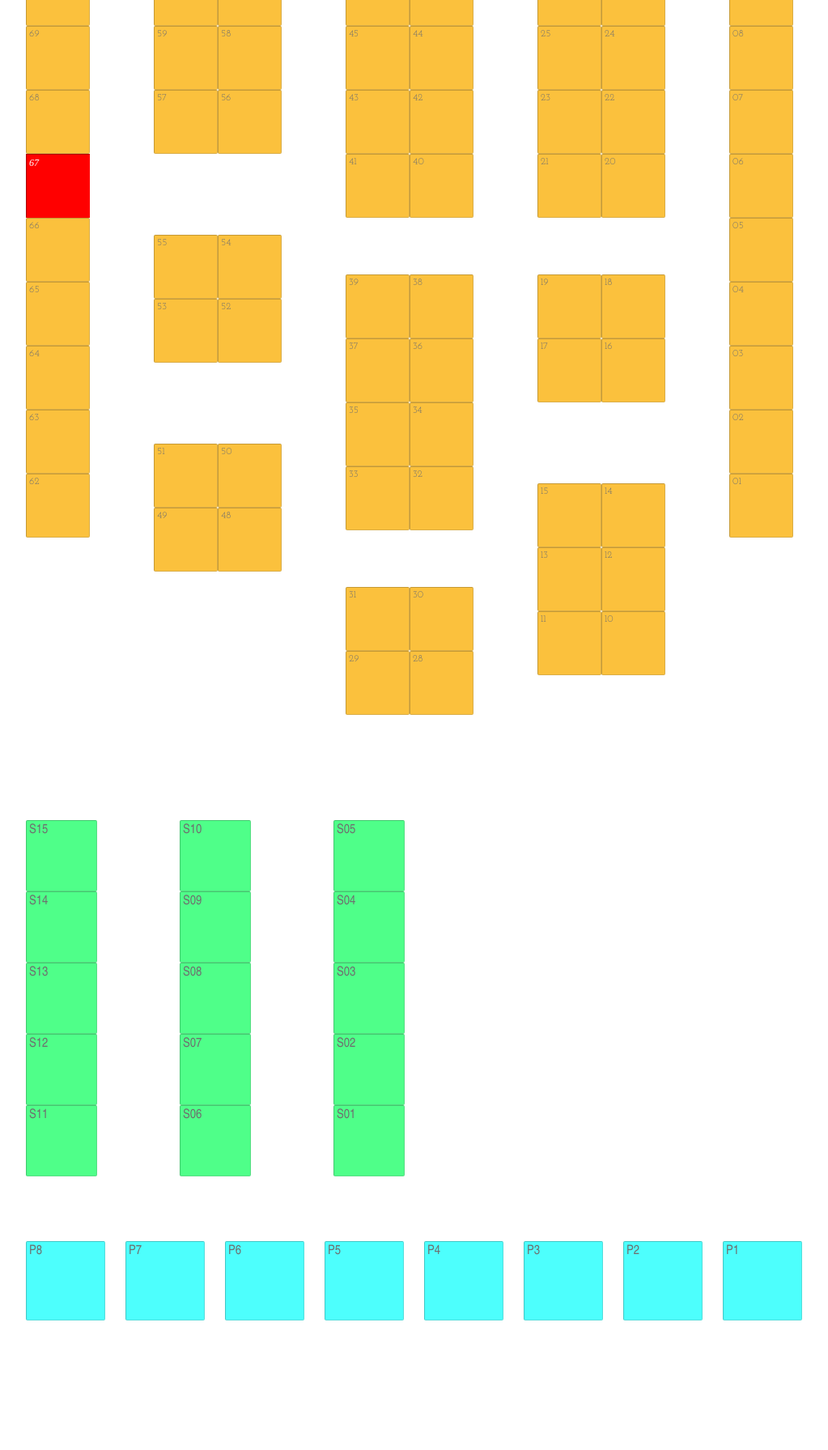
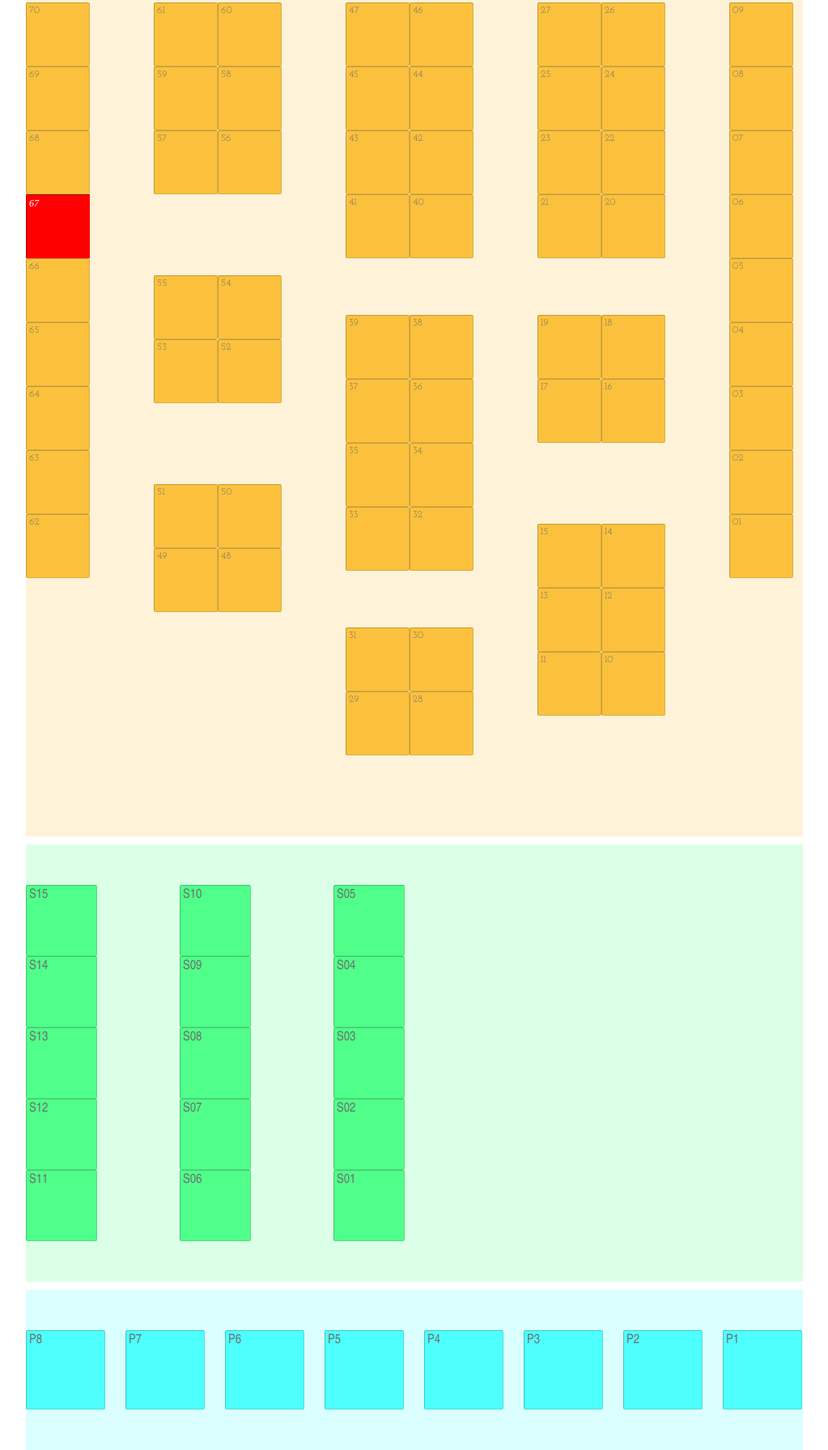
Before and after one commit to meewog/bar-council, a plain HTML site: page index.html in a window 1280 px wide. Shown: the part 55-1846 px from the top of the page at 81% size, without its empty margins (136-1159 px from the left). Before the commit the page ends 1686 px from the top, so only its background shows below. Drawn offline with Linux system fonts and the light colour scheme.

Commit message:
added extra padding

```diff
--- a/main.less
+++ b/main.less
@@ -44,7 +44,7 @@ body
 	{
 		width: 100%;
 		float: left;
-		margin: 40px 0;
+		margin: 5px 0;
 	}
 
 	input[type="checkbox"]
@@ -130,8 +130,10 @@ body
 
 	#smallSection
 	{
+		padding:50px 0;
 		width: 100%;
 		float: left;
+		background-color: rgba(251,193,61, 0.2);
 		.booth
 		{
 			// font-family: arial narrow;
@@ -203,8 +205,10 @@ body
 
 	#mediumSection
 	{
+		padding:50px 0;
 		width: 100%;
 		float: left;
+		background-color: rgba(79,255,137,0.2);
 		.booth
 		{
 			font-family: arial narrow;
@@ -230,9 +234,10 @@ body
 
 	#largeSection
 	{
+		padding:50px 0;
 		width: 100%;
 		float: left;
-
+		background-color: rgba(77,255,253,0.2);
 		.booth
 		{
 			font-family: arial narrow;
```
Also changed, not shown: main.css.
